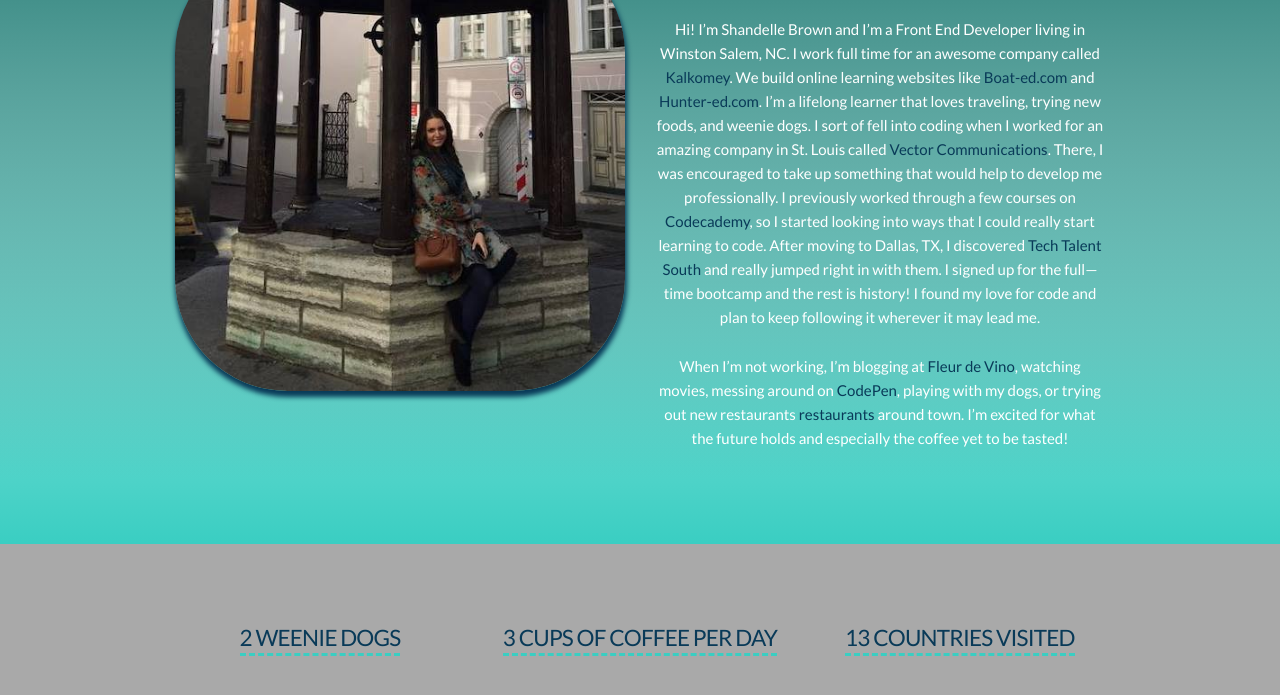
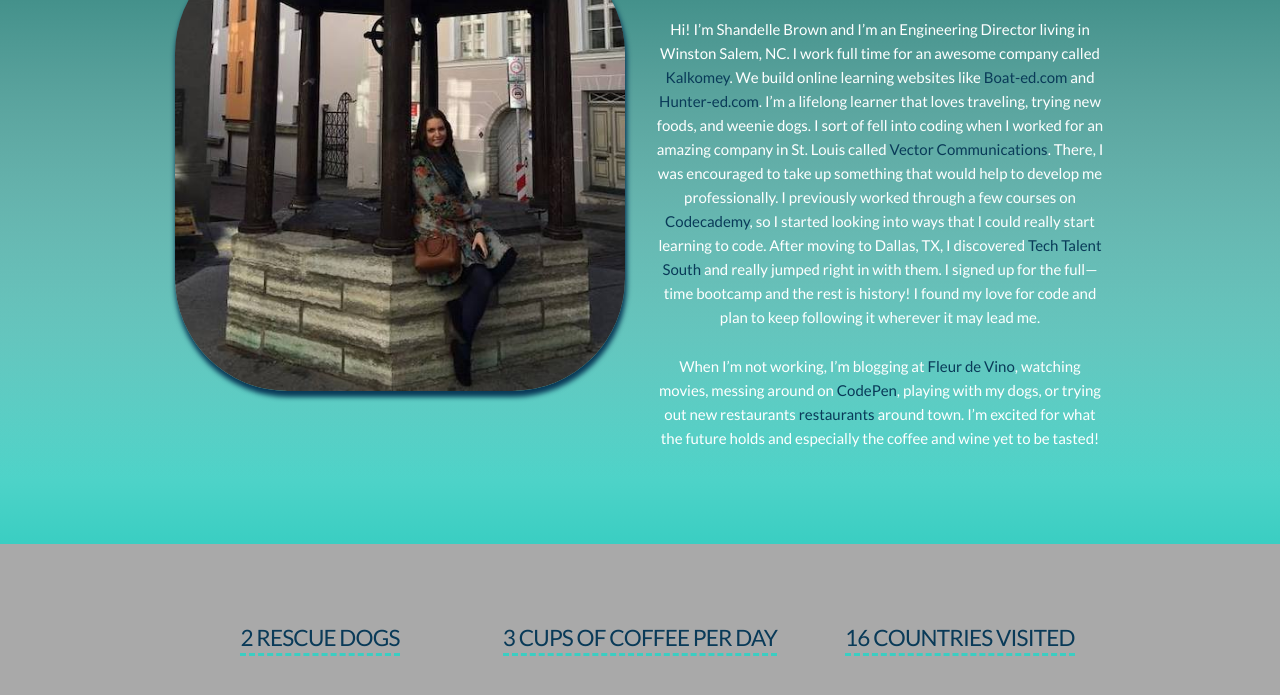
Before and after one commit to ShandelleB/personal-site, a website: page about.html in a window 1280 px wide. Shown: the part 159-854 px from the top of the page. Drawn offline with Linux system fonts and the light colour scheme.

Commit message:
Footer and title update

```diff
--- a/about.html
+++ b/about.html
@@ -43,8 +43,8 @@
 
 				<div class="col m6">
 					<h2>About Me</h2>
-					<p>Hi!  I&rsquo;m Shandelle Brown and I&rsquo;m a Front End Developer living in Winston Salem, NC.  I work full time for an awesome company called <a href="https://www.kalkomey.com" target="_blank" rel="external">Kalkomey</a>. We build online learning websites like <a href="https://www.boat-ed.com" target="_blank" rel="external">Boat-ed.com</a> and <a href="https://www.hunter-ed.com" target="_blank" rel="external">Hunter-ed.com</a>. I&rsquo;m a lifelong learner that loves traveling, trying new foods, and weenie dogs.  I sort of fell into coding when I worked for an amazing company in St. Louis called <a href="http://www.vectorstl.com" target="_blank" rel="external">Vector Communications</a>.  There, I was encouraged to take up something that would help to develop me professionally.  I previously worked through a few courses on <a href="https://www.codecademy.com" target="_blank" rel="external">Codecademy</a>, so I started looking into ways that I could really start learning to code.  After moving to Dallas, TX, I discovered <a href="http://www.techtalentsouth.com" target="_blank" rel="external">Tech Talent South</a> and really jumped right in with them.  I signed up for the full&mdash;time bootcamp and the rest is history!  I found my love for code and plan to keep following it wherever it may lead me.</p>
-					<p>When I&rsquo;m not working, I&rsquo;m blogging at <a href="http://fleurdevino.com" target="_blank" rel="external">Fleur de Vino</a>, watching movies, messing around on <a href="https://codepen.io/shandelle/" target="_blank" rel="external">CodePen</a>, playing with my dogs, or trying out new restaurants <a href="https://www.yelp.com/user_details?userid=pjQopHxykzK_J9io9BBBMg" target="_blank" rel="external">restaurants</a> around town. I&rsquo;m excited for what the future holds and especially the coffee yet to be tasted!</p><br>
+					<p>Hi!  I&rsquo;m Shandelle Brown and I&rsquo;m an Engineering Director living in Winston Salem, NC.  I work full time for an awesome company called <a href="https://www.kalkomey.com" target="_blank" rel="external">Kalkomey</a>. We build online learning websites like <a href="https://www.boat-ed.com" target="_blank" rel="external">Boat-ed.com</a> and <a href="https://www.hunter-ed.com" target="_blank" rel="external">Hunter-ed.com</a>. I&rsquo;m a lifelong learner that loves traveling, trying new foods, and weenie dogs.  I sort of fell into coding when I worked for an amazing company in St. Louis called <a href="http://www.vectorstl.com" target="_blank" rel="external">Vector Communications</a>.  There, I was encouraged to take up something that would help to develop me professionally.  I previously worked through a few courses on <a href="https://www.codecademy.com" target="_blank" rel="external">Codecademy</a>, so I started looking into ways that I could really start learning to code.  After moving to Dallas, TX, I discovered <a href="http://www.techtalentsouth.com" target="_blank" rel="external">Tech Talent South</a> and really jumped right in with them.  I signed up for the full&mdash;time bootcamp and the rest is history!  I found my love for code and plan to keep following it wherever it may lead me.</p>
+					<p>When I&rsquo;m not working, I&rsquo;m blogging at <a href="http://fleurdevino.com" target="_blank" rel="external">Fleur de Vino</a>, watching movies, messing around on <a href="https://codepen.io/shandelle/" target="_blank" rel="external">CodePen</a>, playing with my dogs, or trying out new restaurants <a href="https://www.yelp.com/user_details?userid=pjQopHxykzK_J9io9BBBMg" target="_blank" rel="external">restaurants</a> around town. I&rsquo;m excited for what the future holds and especially the coffee and wine yet to be tasted!</p><br>
 				</div>
 			</div>
 		</div>
@@ -54,13 +54,13 @@
 		<div class="container jumbo">
 			<div class="row">
 				<div class="col m4" id="2">
-					<h4><span class="count">2</span> Weenie Dogs</h4></br>
+					<h4><span class="count">2</span> Rescue Dogs</h4></br>
 				</div>
 				<div class="col m4" id="3">
 					<h4><span class="count">3</span> Cups of Coffee per Day</h4></br>
 				</div>
 				<div class="col m4" id="13">
-					<h4><span class="count">13</span> Countries Visited</h4></br>
+					<h4><span class="count">16</span> Countries Visited</h4></br>
 				</div>
 			</div>
 		</div>
```
